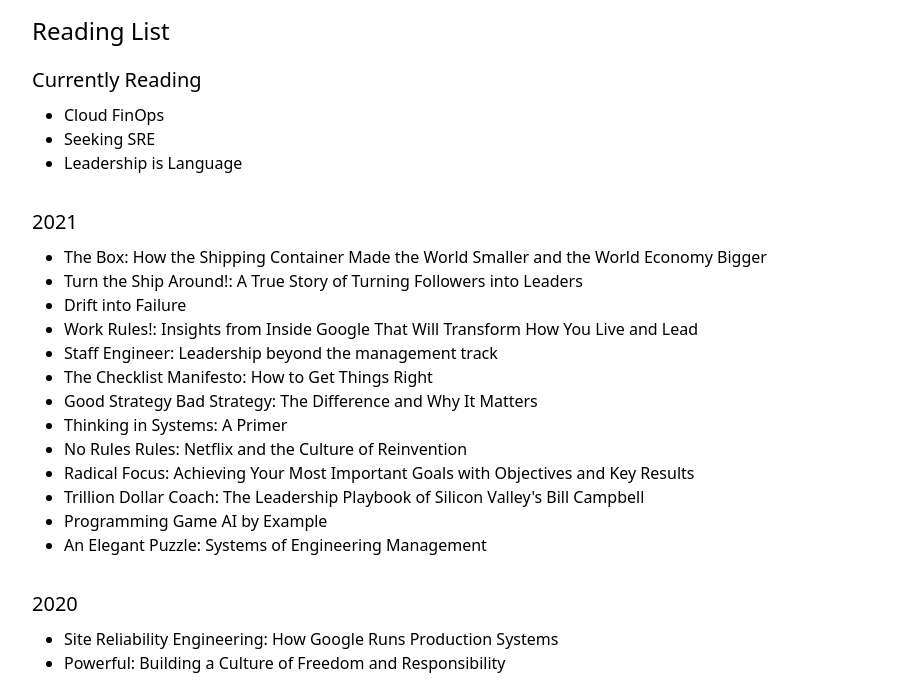
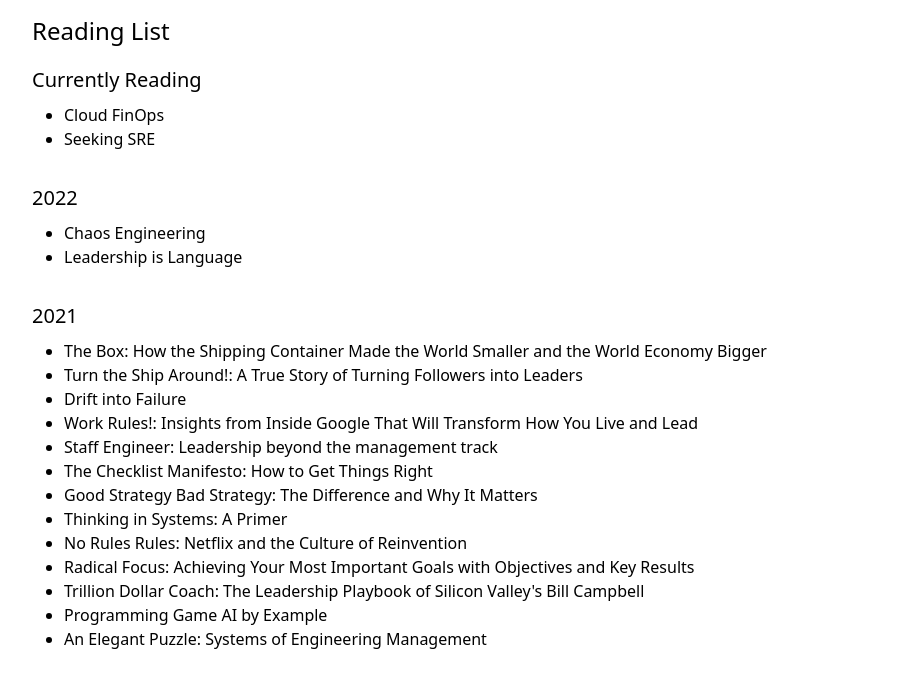
Before and after one commit to KlotzAndrew/klotzandrew.github.io, a Gatsby site: page /books in a window 1280 px wide. Shown: the part 56-736 px from the top of the page, without its empty margins (184-1095 px from the left). Built offline with nearby package versions, Linux system fonts and the light colour scheme; Gatsby itself is replaced by a stand-in of ours.

Commit message:
update books
Signed-off-by: Andrew Klotz <agc.klotz@gmail.com>

```diff
--- a/src/pages/books.js
+++ b/src/pages/books.js
@@ -63,8 +63,13 @@
     title: "Seeking SRE"
   },
   {
+    author: "Casey Rosenthal & Nora Jones",
+    date_finished: "2022/2/09",
+    title: "Chaos Engineering"
+  },
+  {
     author: "David Marquet",
-    date_finished: "",
+    date_finished: "2022/1/06",
     title: "Leadership is Language"
   },
   {
```
